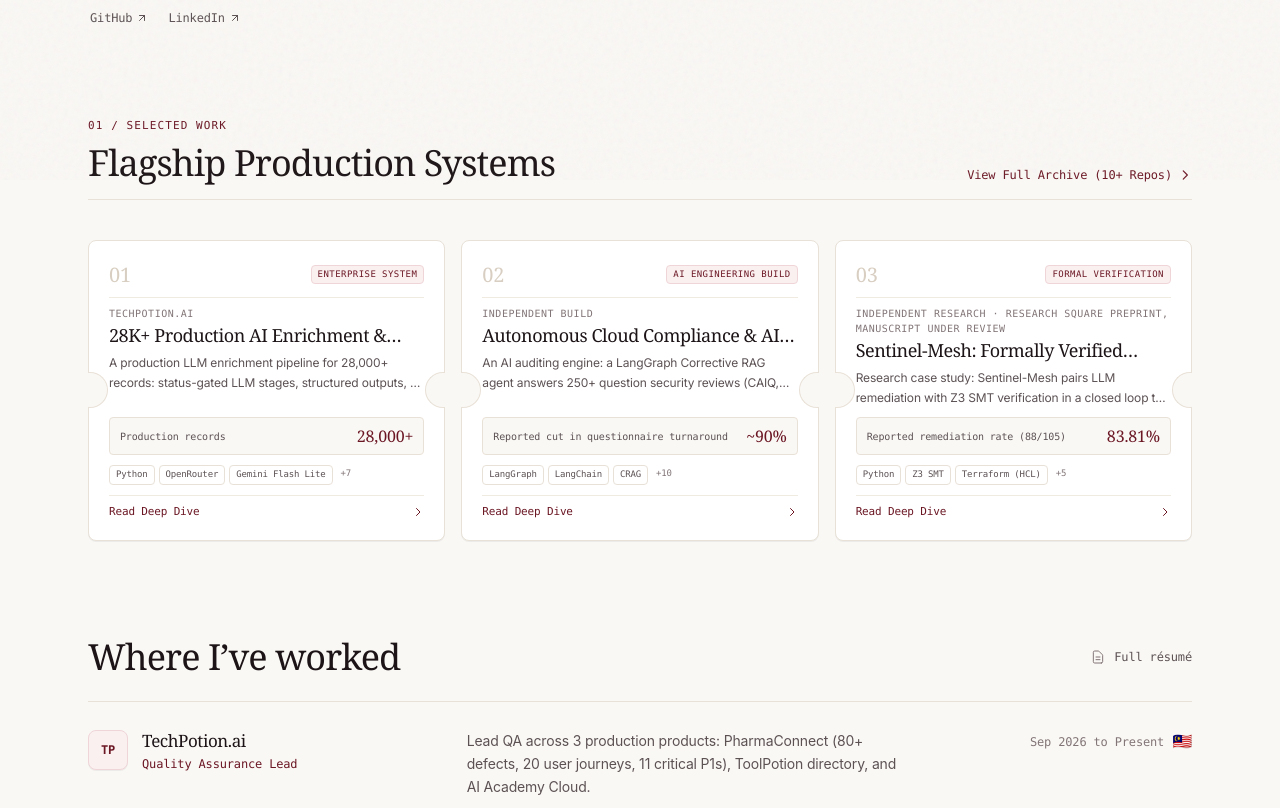
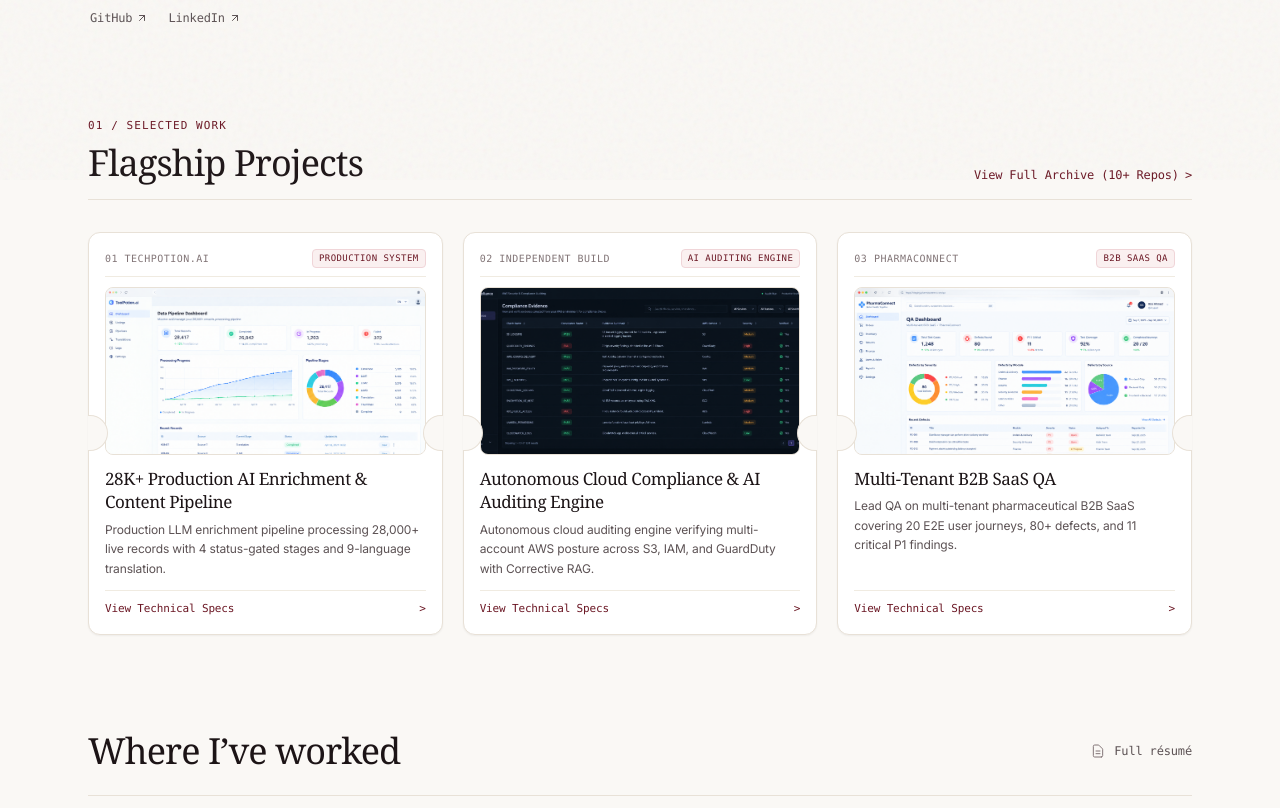
Before and after one commit to hira299/hira-ahmed-portfolio, a React (Vite) app: page / in a window 1280 px wide. Shown: the part 620-1428 px from the top of the page. Built offline with nearby package versions, Linux system fonts and the light colour scheme.

Commit message:
refactor: update flagship projects in CaseStudiesSection
Replace dynamic data fetching with static configuration for flagship projects to improve reliability and update project details.

```diff
--- a/src/components/CaseStudiesSection.tsx
+++ b/src/components/CaseStudiesSection.tsx
@@ -1,32 +1,53 @@
-import { caseStudies } from "@/data/case-studies";
-
 interface CaseStudiesSectionProps {
   onSelectCaseStudy: (slug: string) => void;
   onOpenArchive?: () => void;
 }
 
-export function CaseStudiesSection({ onSelectCaseStudy, onOpenArchive }: CaseStudiesSectionProps) {
-  // Top 3 Flagship Systems:
-  // 01: ToolPotion (28,000+ Record AI Enrichment Pipeline)
-  // 02: Autonomous Cloud Compliance & AI Auditing Engine (LangGraph + CRAG)
-  // 03: Sentinel-Mesh (Neuro-symbolic Formal Verification + Z3 SMT)
-  const topThree = [
-    caseStudies.find((c) => c.slug === "28k-record-pipeline") || caseStudies[0],
-    caseStudies.find((c) => c.slug === "cloud-compliance") || caseStudies[4],
-    caseStudies.find((c) => c.slug === "sentinel-mesh") || caseStudies[5],
+const flagshipProjects = [
+  {
+    slug: "28k-record-pipeline",
+    num: "01",
+    client: "TECHPOTION.AI",
+    tag: "PRODUCTION SYSTEM",
+    image: "/images/28k_records.png",
+    title: "28K+ Production AI Enrichment & Content Pipeline",
+    description:
+      "Production LLM enrichment pipeline processing 28,000+ live records with 4 status-gated stages and 9-language translation.",
+  },
+  {
+    slug: "cloud-compliance",
+    num: "02",
+    client: "INDEPENDENT BUILD",
+    tag: "AI AUDITING ENGINE",
+    image: "/images/cloud_compliance.png",
+    title: "Autonomous Cloud Compliance & AI Auditing Engine",
+    description:
+      "Autonomous cloud auditing engine verifying multi-account AWS posture across S3, IAM, and GuardDuty with Corrective RAG.",
+  },
+  {
+    slug: "multitenant-saas-qa",
+    num: "03",
+    client: "PHARMACONNECT",
+    tag: "B2B SAAS QA",
+    image: "/images/PharmaConnect.png",
+    title: "Multi-Tenant B2B SaaS QA",
+    description:
+      "Lead QA on multi-tenant pharmaceutical B2B SaaS covering 20 E2E user journeys, 80+ defects, and 11 critical P1 findings.",
+  },
 ];
 
+export function CaseStudiesSection({ onSelectCaseStudy, onOpenArchive }: CaseStudiesSectionProps) {
   return (
     <section id="work" className="pt-12 pb-6 sm:pt-14 sm:pb-8 bg-[#FAF8F5]">
       <div className="max-w-6xl mx-auto px-6">
         {/* Section Header */}
-        <div className="flex flex-col sm:flex-row sm:items-end justify-between mb-10 pb-4 border-b border-[#E8E1D7] gap-4">
+        <div className="flex flex-col sm:flex-row sm:items-end justify-between mb-8 pb-4 border-b border-[#E8E1D7] gap-4">
           <div>
             <div className="text-[11px] font-mono uppercase tracking-widest text-[#6B1724] mb-2 font-medium">
-              01 / Selected Work
+              01 / SELECTED WORK
             </div>
             <h2 className="font-serif text-3xl sm:text-4xl text-[#1C1416] font-normal">
-              Flagship Production Systems
+              Flagship Projects
             </h2>
           </div>
           {onOpenArchive && (
@@ -35,98 +56,62 @@
               className="text-xs font-mono font-medium text-[#6B1724] hover:underline flex items-center gap-1.5 self-start sm:self-auto cursor-pointer"
             >
               <span>View Full Archive (10+ Repos)</span>
-              <svg className="w-3.5 h-3.5" fill="none" viewBox="0 0 24 24" stroke="currentColor">
-                <path strokeLinecap="round" strokeLinejoin="round" strokeWidth={2} d="M9 5l7 7-7 7" />
-              </svg>
+              <span aria-hidden="true">&gt;</span>
             </button>
           )}
         </div>
 
-        {/* 1 Row, 3 Columns Grid (3 Cards): Compact & Balanced */}
-        <div className="grid grid-cols-1 md:grid-cols-3 gap-3.5 sm:gap-4">
-          {topThree.map((study, index) => {
-            const num = String(index + 1).padStart(2, "0");
-            const kindLabel =
-              study.kind === "professional"
-                ? "Enterprise System"
-                : study.kind === "research"
-                ? "Formal Verification"
-                : "AI Engineering Build";
-
-            return (
+        {/* 1 Row, 3 Columns Grid: Compact Design with Screenshot Previews */}
+        <div className="grid grid-cols-1 md:grid-cols-3 gap-4 sm:gap-5">
+          {flagshipProjects.map((project) => (
             <div
-                key={study.slug}
-                onClick={() => onSelectCaseStudy(study.slug)}
-                className="group relative flex flex-col justify-between bg-white border border-[#E8E1D7] hover:border-[#6B1724] p-4 sm:p-5 rounded-lg transition-all duration-200 cursor-pointer shadow-2xs hover:shadow-md hover:-translate-y-0.5"
+              key={project.slug}
+              onClick={() => onSelectCaseStudy(project.slug)}
+              className="group relative flex flex-col justify-between bg-white border border-[#E8E1D7] hover:border-[#6B1724] p-3.5 sm:p-4 rounded-xl transition-all duration-200 cursor-pointer shadow-xs hover:shadow-md hover:-translate-y-0.5"
             >
               {/* Ticket Notch Semicircles (Left & Right) */}
               <span className="ticket-notch-left" aria-hidden="true" />
               <span className="ticket-notch-right" aria-hidden="true" />
 
               <div>
-                  {/* Top Bar: Number & Kind Tag */}
-                  <div className="flex items-center justify-between pb-2 mb-2 border-b border-[#F0EBE1]">
-                    <span className="font-serif text-lg sm:text-xl font-light text-[#D8CEC1] group-hover:text-[#6B1724] transition-colors">
-                      {num}
+                {/* Top Bar: Number + Client & Tag */}
+                <div className="flex items-center justify-between pb-2 mb-2.5 border-b border-[#F0EBE1]">
+                  <span className="text-[10px] font-mono text-[#827577] uppercase tracking-wider font-medium">
+                    {project.num} {project.client}
                   </span>
                   <span className="px-1.5 py-0.5 rounded text-[9px] font-mono tracking-wider bg-[#FAF0F0] text-[#6B1724] border border-[#F0D5D8] uppercase font-medium">
-                      {kindLabel}
+                    {project.tag}
                   </span>
                 </div>
 
-                  {/* Client & Title */}
-                  <div className="text-[10px] font-mono text-[#827577] uppercase tracking-wider mb-0.5">
-                    {study.client}
+                {/* Compact Screenshot Preview */}
+                <div className="mb-3 rounded-lg border border-[#E8E1D7] overflow-hidden bg-[#FAF8F5] h-36 sm:h-40 md:h-42 w-full">
+                  <img
+                    src={project.image}
+                    alt={project.title}
+                    className="w-full h-full object-cover object-top transition-transform duration-300 group-hover:scale-[1.02]"
+                    loading="lazy"
+                  />
                 </div>
-                  <h3 className="font-serif text-base sm:text-lg text-[#1C1416] group-hover:text-[#6B1724] transition-colors mb-1.5 leading-snug font-normal line-clamp-1">
-                    {study.title}
+
+                {/* Title */}
+                <h3 className="font-serif text-[15px] sm:text-[17px] text-[#1C1416] group-hover:text-[#6B1724] transition-colors mb-1.5 leading-snug font-normal">
+                  {project.title}
                 </h3>
 
-                  {/* Summary: Neat 2-line clamp */}
-                  <p className="text-xs text-[#5C5254] leading-relaxed mb-2.5 line-clamp-2">
-                    {study.description}
+                {/* Description */}
+                <p className="text-xs text-[#5C5254] leading-relaxed mb-3">
+                  {project.description}
                 </p>
               </div>
 
-                <div>
-                  {/* Compact Verified Metric Inline Strip */}
-                  <div className="py-1.5 px-2.5 rounded bg-[#FAF8F5] border border-[#E8E1D7] mb-2.5 flex items-center justify-between gap-2">
-                    <div className="text-[10px] font-mono text-[#5C5254] truncate">
-                      {study.metrics[0]?.label ?? "Verified Invariant"}
-                    </div>
-                    <div className="font-serif text-sm sm:text-base font-medium text-[#6B1724] shrink-0">
-                      {study.metrics[0]?.value ?? "Verified"}
+              {/* Bottom Action */}
+              <div className="pt-2.5 border-t border-[#F0EBE1] flex items-center justify-between text-[11px] font-mono text-[#6B1724] font-medium group-hover:translate-x-0.5 transition-transform">
+                <span>View Technical Specs</span>
+                <span aria-hidden="true">&gt;</span>
               </div>
             </div>
-
-                  {/* Tech Stack Pills */}
-                  <div className="flex flex-wrap gap-1 mb-2.5">
-                    {study.stack.slice(0, 3).map((tech) => (
-                      <span
-                        key={tech}
-                        className="px-1.5 py-0.5 text-[9px] font-mono bg-white text-[#5C5254] border border-[#E8E1D7] rounded"
-                      >
-                        {tech}
-                      </span>
           ))}
-                    {study.stack.length > 3 && (
-                      <span className="px-1 py-0.5 text-[9px] font-mono text-[#827577]">
-                        +{study.stack.length - 3}
-                      </span>
-                    )}
-                  </div>
-
-                  {/* Bottom Action */}
-                  <div className="pt-2 border-t border-[#F0EBE1] flex items-center justify-between text-[11px] font-mono text-[#6B1724] font-medium group-hover:translate-x-0.5 transition-transform">
-                    <span>Read Deep Dive</span>
-                    <svg className="w-3 h-3" fill="none" viewBox="0 0 24 24" stroke="currentColor">
-                      <path strokeLinecap="round" strokeLinejoin="round" strokeWidth={2} d="M9 5l7 7-7 7" />
-                    </svg>
-                  </div>
-                </div>
-              </div>
-            );
-          })}
         </div>
       </div>
     </section>
```
Lines whose indentation alone changed are shown as unchanged.
